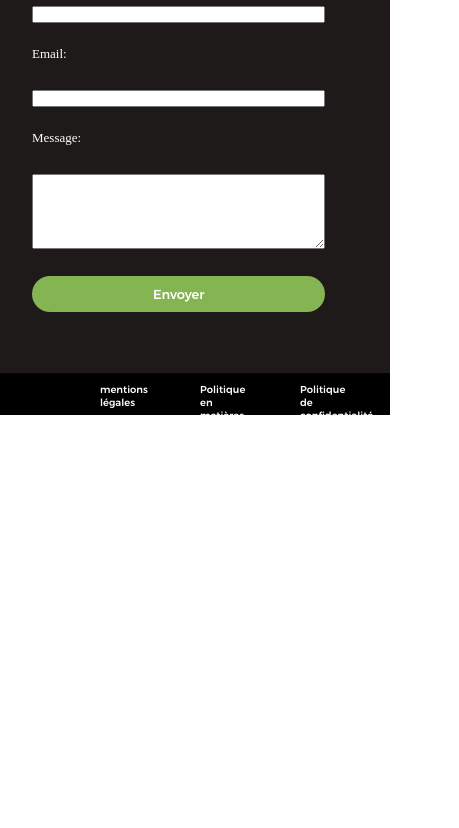
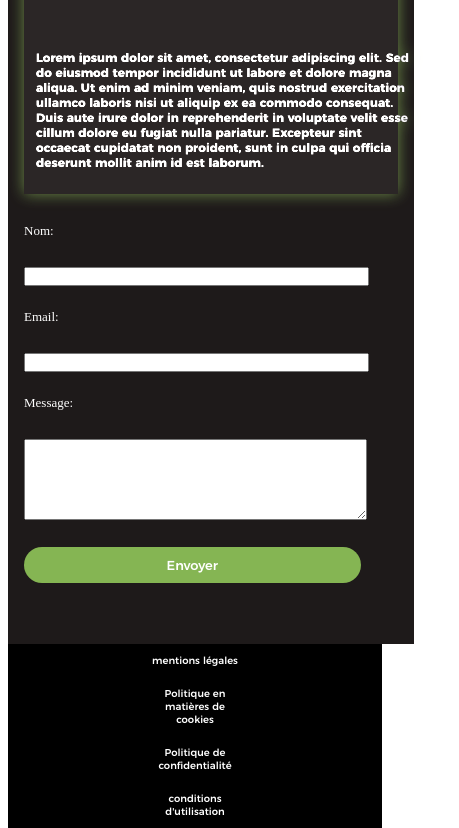
Before and after one commit to dariogent2009-arch/mon-site, a plain HTML site: page index.html in a window 390 px wide. Shown: the part 902-1730 px from the top of the page, 459 px wide, since content can reach past the window. Before the commit the page ends 1350 px from the top, so only its background shows below. Drawn offline with Linux system fonts and the light colour scheme.

Commit message:
Add files via upload

```diff
--- a/Pages/css/Analyse morpho.css
+++ b/Pages/css/Analyse morpho.css
@@ -225,7 +225,8 @@ footer {
     flex-direction: row;
 }
 
-footer p {
+footer a {
+    text-decoration: none;
     width: 25%;
     color: white;
     font-size: 10px;
@@ -252,59 +253,7 @@ footer p {
     opacity: 1 !important;
     transform: translateX(0) !important;
 }
-/* @media (max-width:1080px){
 
-
-
-.menu-item{
-    position: relative;
-    width: 25%;
-    text-align: center;
-}
-.sous-menu {
-    display: none;
-    position: absolute;
-    top: 100%;
-    left: 0;
-    width: 100%;
-    flex-direction: column;
-    margin: 0;
-    padding: 0;
-    padding-left:2em;
-    z-index: 1200;
-    background-color: rgb(50, 68, 32);
-}
-
-.sous-menu li {
-    height: 100%;
-    list-style: none;
-    padding-top:1em;
-}
-
-.sous-menu li a {
-    display: block;
-    width: 93%;
-    height:10%;
-    padding: 10px;
-    transition: background 0.3s ease ;
-    font-family: 'Montserrat Thin';
-    font-size: 16px;
-    text-decoration: none;
-    color: white;
-}
-.sous-menu li a:hover{
-    color:white;
-    background-color: rgb(133, 181, 83);
-}
-.menu-item:hover .sous-menu{
-    display: flex;
-}
-Sous-menu affiché au clic sur mobile
-.sous-menu.visible {
-  display: flex;
-}
-
-} */
 
 @media (max-width: 768px) {
 .menu {
@@ -440,4 +389,5 @@ transition: transform 0.5s ease-in-out, color 0.5s ease in out;
     .texte2 {
         padding: 1.5em;
     }
+
 }
--- a/Pages/css/Coaching.css
+++ b/Pages/css/Coaching.css
@@ -245,7 +245,8 @@ footer {
 
 }
 
-footer p {
+footer a {
+    text-decoration: none;
     font-family: 'Montserrat Thin';
     padding-top: 10px;
     width: 25%;
--- a/Pages/css/E-book.css
+++ b/Pages/css/E-book.css
@@ -221,18 +221,20 @@ a:hover {
 footer {
     width: 100%;
     height: 20%;
-    background-color: white;
+    background-color: black;
     display: flex;
     flex-direction: row;
 
 }
 
-footer p {
+footer a {
+    text-decoration: none;
     padding-top: 1em;
+    padding-bottom:1em;
     grid-area: ft;
     width: 25%;
     height: 35px;
-    color: black;
+    color: white;
     font-size: 10px;
     font-family: "Montserrat Thin";
     text-align: center;
--- a/Pages/css/Notre Salle.css
+++ b/Pages/css/Notre Salle.css
@@ -272,9 +272,11 @@ footer {
     flex-direction: row;
 }
 
-footer p {
+footer a {
+    text-decoration: none;
     padding-top: 1em;
     width: 25%;
+    height: auto;
     color: white;
     font-size: 10px;
     font-family: "Montserrat Thin";
@@ -543,16 +545,23 @@ footer p {
 
     footer {
         width: 100%;
-        height: 5%;
+        height: auto;
         background-color: black;
         display: flex;
-        flex-direction: row;
+        justify-content: center;
+        align-items: center;
+        flex-direction: column;
     }
 
-    footer p {
+    footer a {
+        text-decoration: none;
+        padding-left:3em;
         width: 25%;
+        height: auto;
         color: white;
-        font-size: 10px;
+    }
+    footer p{
+          font-size: 10px;
         font-family: "Montserrat Thin";
         text-align: center;
     }
--- a/Pages/css/Photo de la salle .css
+++ b/Pages/css/Photo de la salle .css
@@ -33,6 +33,7 @@ body {
     grid-template-areas:
         'menu menu menu menu'
         'salle salle salle salle'
+        'ft ft ft ft'
         'ft ft ft ft'
 
     ;
@@ -182,7 +183,8 @@ footer{
     justify-content: center;
     align-items: center;
 }
-footer p{
+footer a{
+    text-decoration: none;
     color:white ;
     font-family: 'Montserrat Thin';
     font-size: 12px;
@@ -297,13 +299,15 @@ footer p{
         display: flex;
         flex-direction: column;
         width: 100%;
-        height: 100%;
+        height: auto;
     }
     footer{
         width: 100%;
-        height: 30px;
-    }
-    footer p{
+        height: auto;
+        display: flex;
+        flex-direction: column;
+        justify-content: center;
+        align-items: center;
 
     }
 }
--- a/index.css
+++ b/index.css
@@ -1,4 +1,4 @@
-* {
+width* {
     margin: 0;
     padding: 0;
     box-sizing: border-box;
@@ -66,11 +66,13 @@ body {
 a:hover {
     color: rgb(133, 181, 83);
 }
-.menu-item{
+
+.menu-item {
     position: relative;
     width: 25%;
     text-align: center;
 }
+
 .sous-menu {
     display: none;
     position: absolute;
@@ -80,7 +82,6 @@ a:hover {
     flex-direction: column;
     margin: 0;
     padding: 0;
-    padding-left:2em;
     z-index: 1200;
     background-color: rgb(50, 68, 32);
 }
@@ -88,26 +89,29 @@ a:hover {
 .sous-menu li {
     height: 100%;
     list-style: none;
-    padding-top:1em;
+    padding-top: 1em;
+    padding-left: 1em;
 }
 
 .sous-menu li a {
+    box-sizing: border-box;
     display: block;
     width: 100%;
-    height:10%;
-    padding:10px;
-    transition: background 0.3s ease ;
+    height: 30px;
+    transition: background 0.3s ease;
     font-family: 'Montserrat Thin';
     font-size: 16px;
     text-decoration: none;
     color: white;
 }
-.sous-menu li a:hover{
-    color:white;
+
+.sous-menu li a:hover {
+    color: white;
     background-color: rgb(133, 181, 83);
 }
+
 .menu-item:hover .sous-menu {
-  display: flex;
+    display: flex;
 }
 
 
@@ -430,20 +434,22 @@ label {
 
 footer {
     width: 100%;
-    height: 5%;
+    height: auto;
     background-color: black;
     display: flex;
-    flex-direction: row;
+    justify-content: center;
+    align-items: center;
+    text-align: center;
 }
 
-footer p {
+footer a {
+    text-decoration: none;
     width: 25%;
+    height: auto;
     color: white;
     font-size: 10px;
     font-family: "Montserrat Thin";
-    padding-left: 10em;
-    padding-top: 1em;
-
+    text-align: center;
 }
 
 
@@ -459,7 +465,7 @@ footer p {
     }
 
     .menu a {
-        color:white;
+        color: white;
         background-color: rgb(50, 68, 32);
         text-decoration: none;
         font-family: "Montserrat Medium";
@@ -485,7 +491,6 @@ footer p {
 
     .menu-item a {
         display: block;
-        padding: 15px;
         color: white;
         text-decoration: none;
         font-family: "Montserrat Medium";
@@ -496,31 +501,31 @@ footer p {
     .menu-item a:hover {
         background-color: rgb(133, 181, 83);
         color: white;
-        transform: scale(1.02);
+
     }
 
     .sous-menu {
+        position: static;
         display: none;
-        position: static;
         width: 100%;
         background-color: rgb(50, 68, 32);
-        margin: 0;
-        padding: 0;
     }
 
     .sous-menu li {
-        list-style: none;
         border-bottom: 1px solid rgb(85, 114, 53);
+        padding-right: 0;
+        padding-left: 0;
     }
 
     .sous-menu li a {
+        padding-bottom: 2em;
+        box-sizing: border-box;
         display: block;
-        padding: 15px 20px;
         color: white;
         text-decoration: none;
         font-family: 'Montserrat Thin';
         font-size: 12px;
-        text-align: left;
+        text-align: center;
         background-color: rgb(50, 68, 32);
         transition: background-color 0.3s ease;
     }
@@ -579,7 +584,7 @@ footer p {
     }
 
     .apropos h2 {
-        color:white;
+        color: white;
         text-align: center;
         font-size: 18px;
         padding-bottom: 8em;
@@ -598,7 +603,8 @@ footer p {
         height: auto;
 
     }
-    .texte2{
+
+    .texte2 {
         border-top: solid 4px rgb(133, 181, 83);
     }
 
@@ -666,5 +672,18 @@ footer p {
         font-size: 12px;
     }
 
+    footer {
+        display: flex;
+        flex-direction: column;
+        justify-content: center;
+        align-items: center;
+        width: 100%;
+        height: auto;
+    }
+
+    footer a {
+        text-decoration: none;
+    }
+
     /* Footer */
 }
--- a/index.html
+++ b/index.html
@@ -19,7 +19,7 @@
 
   <!-- Élément du menu avec sous-menu -->
   <div class="menu-item">
-    <a href="Pages/html/Notre Salle.html">Notre Salle ▾</a>
+    <a href="Pages/html/Notre Salle.htmln">Notre Salle ▾</a>
     <ul class="sous-menu">
       <li><a href="Pages/html/Photo de la salle.html">Photo de la Salle</a></li>
     </ul>
@@ -94,10 +94,18 @@
     </div>
 
     <footer>
-        <p>mentions légales</p>
-        <p> Politique en matières de cookies</p>
-        <p> Politique de confidentialité</p>
-        <p>conditions d'utilisation</p>
+          <a href="">
+      <p>mentions légales</p>
+    </a>
+    <a href="">
+      <p> Politique en matières de cookies</p>
+    </a>
+    <a href="">
+      <p> Politique de confidentialité</p>
+    </a>
+    <a href="">
+      <p>conditions d'utilisation</p>
+    </a>
     </footer>
 </body>
 <script src="index.js"></script>
```
Also changed, not shown: Pages/html/Analyse morpho.html (+12 -4 lines), Pages/html/Coaching.html (+12 -4 lines), Pages/html/E-book.html (+12 -4 lines), Pages/html/Notre Salle.html (+8 -1 lines), Pages/html/Photo de la salle.html (+12 -4 lines), 1 other file.
